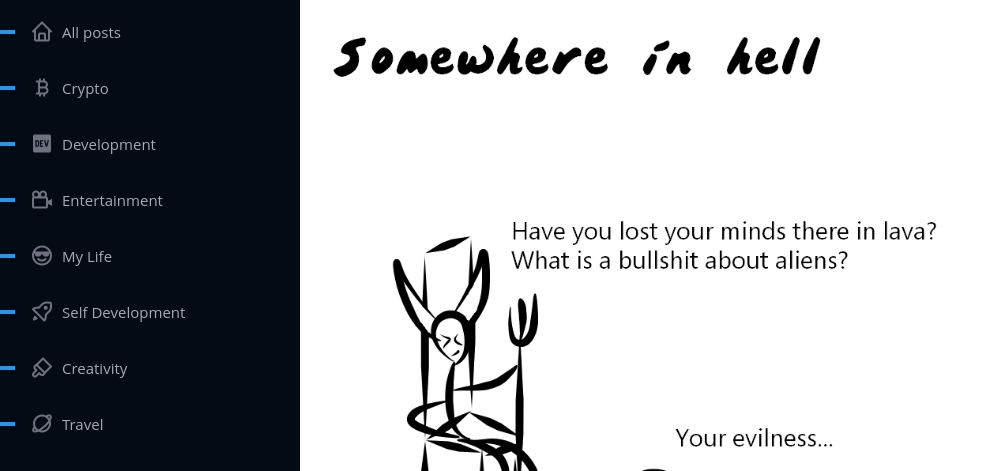
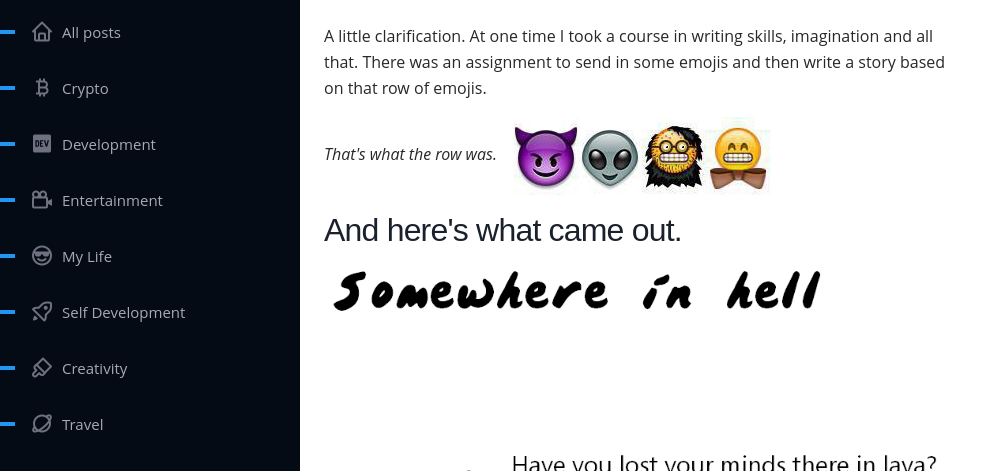
Before and after one commit to MaxBasev/Old-Blog-maxbasev-com, a Gatsby site: page /The-Devil-and-the-Alien/ in a window 1280 px wide. Shown: the part 253-724 px from the top of the page, without its empty margins (0-1007 px from the left). Built offline with nearby package versions, Linux system fonts and the light colour scheme; Gatsby itself is replaced by a stand-in of ours; some packages are replaced by stand-ins of ours.

Commit message:
Update The-Devil-and-the-Alien.md

```diff
--- a/content/blog/The-Devil-and-the-Alien.md
+++ b/content/blog/The-Devil-and-the-Alien.md
@@ -7,6 +7,13 @@ categories: ["Creativity"]
 tags: ["My books"]
 excerpt: "Just a fan story by me"
 ---
+
+A little clarification. At one time I took a course in writing skills, imagination and all that. There was an assignment to send in some emojis and then write a story based on that row of emojis.
+
+_That's what the row was._
+![The Emojis Row](../../images/uploads/The-Devil-and-the-Alien/Smiles.jpg "The Emojis Row")
+
+## And here's what came out.
 
 ![The Devil and the Alien](../../images/uploads/The-Devil-and-the-Alien/Devil_alias_001.jpg "The Devil and the Alien Pic 1")
 
```
